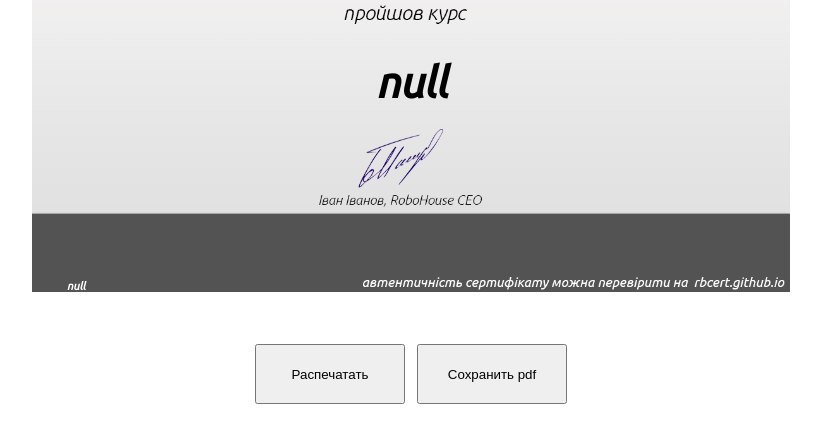
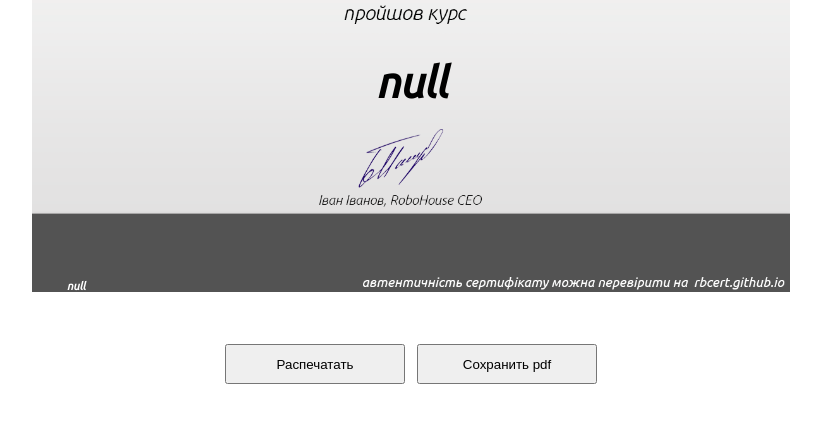
Before and after one commit to rbcert/rbcert, a plain HTML site: page certificate.html in a window 1280 px wide. Shown: the part 222-664 px from the top of the page, without its empty margins (229-1050 px from the left). Drawn offline with Linux system fonts and the light colour scheme.

Commit message:
Update certificate.css

```diff
--- a/certificate.css
+++ b/certificate.css
@@ -35,7 +35,7 @@ h3 {
 }
 
 button {
-	width: 150px;
-	height: 60px;
+	width: 180px;
+	height: 40px;
 	cursor: pointer;
 }
```
